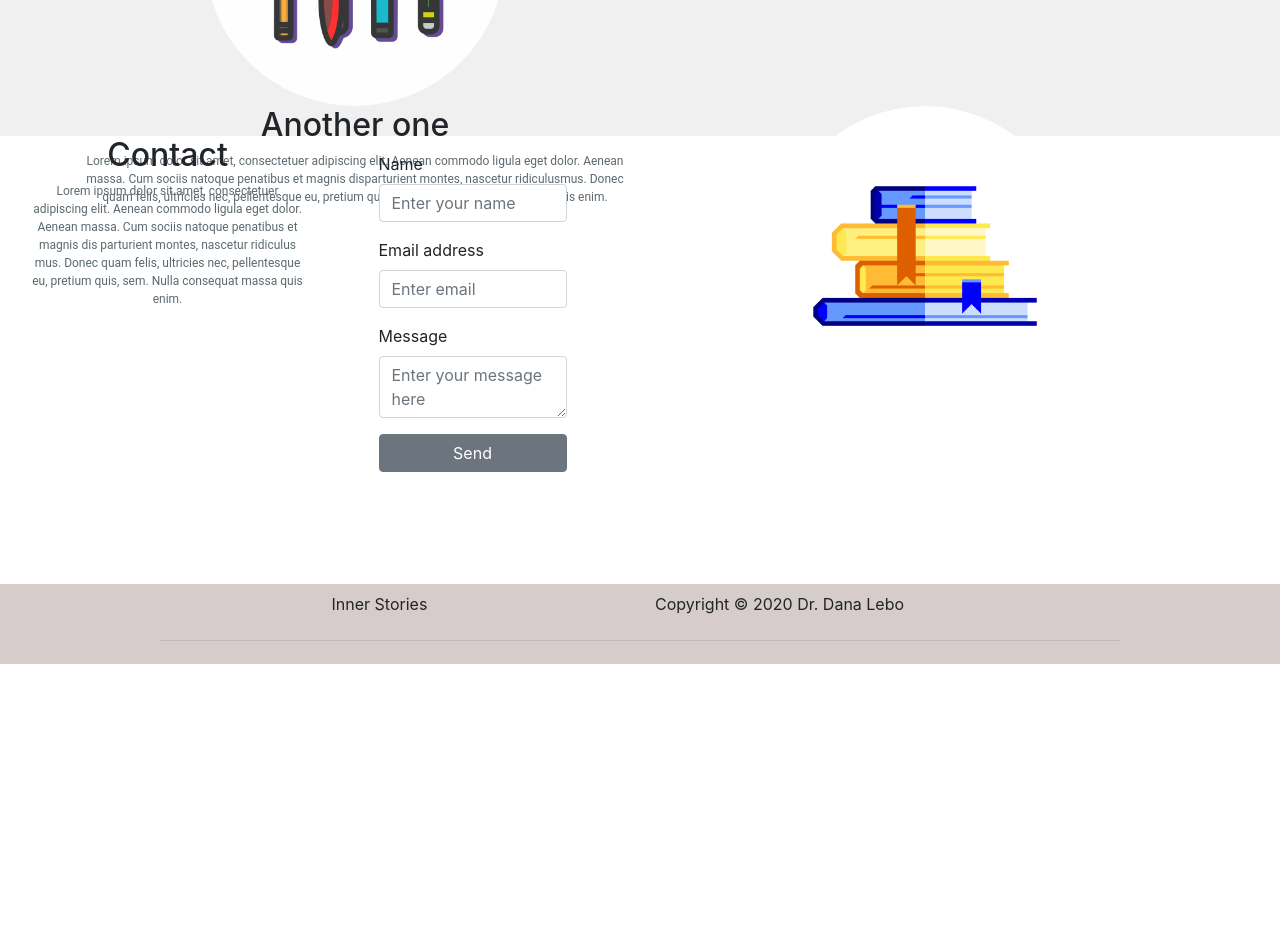
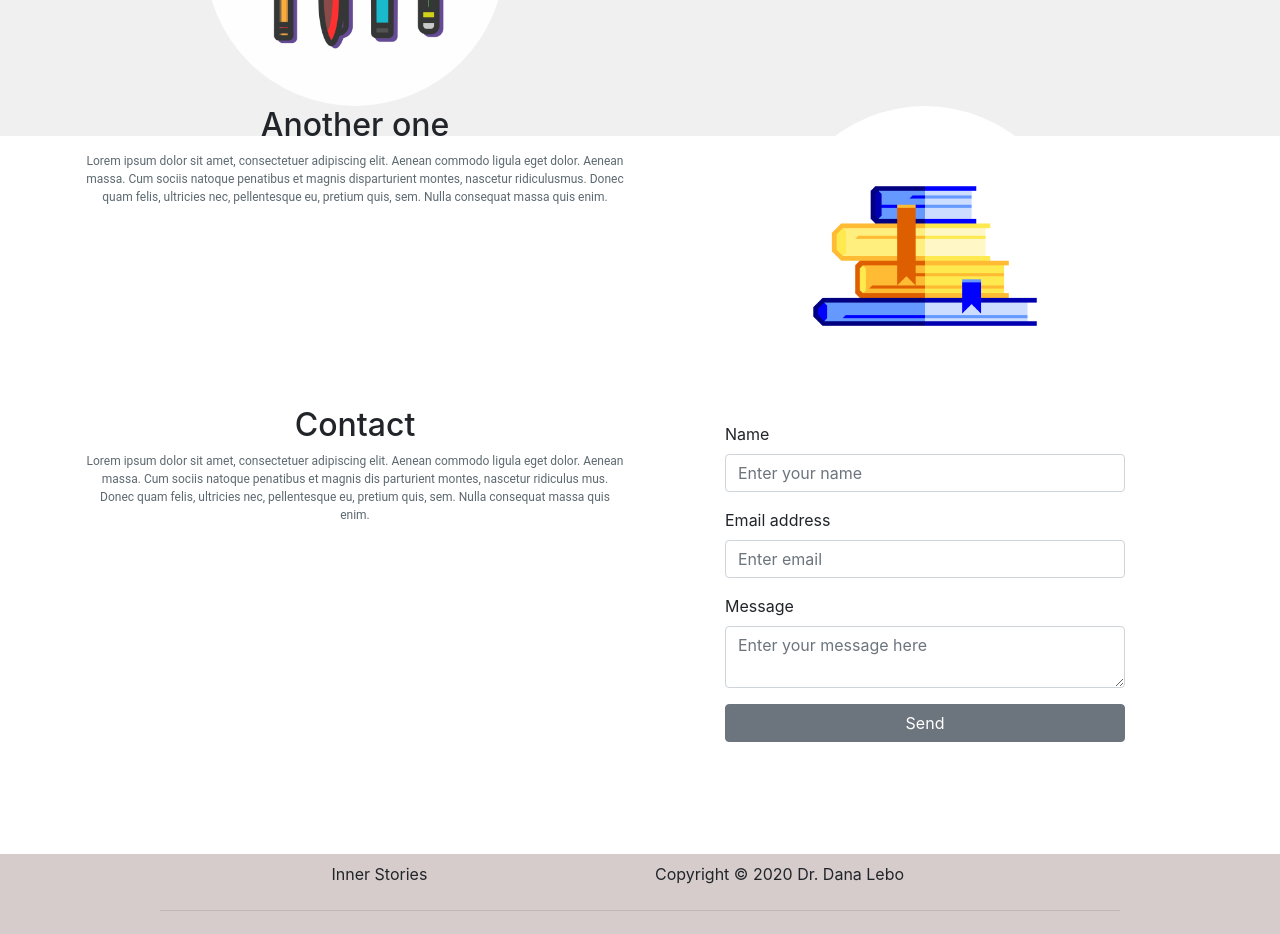
Before and after one commit to web-dev-carolina/CYCEssaysTutoring, a React (Create React App) app in the folder cyc-essays-tutoring/: page / in a window 1280 px wide. Shown: the part 1600-2534 px from the top of the page. Before the commit the page ends 2264 px from the top, so only its background shows below. Built offline with nearby package versions, Linux system fonts and the light colour scheme.

Commit message:
contact update

```diff
--- a/cyc-essays-tutoring/src/components/Contact.jsx
+++ b/cyc-essays-tutoring/src/components/Contact.jsx
@@ -5,8 +5,9 @@ import './contact.css'
 
 const Contact = () => {
     return (
-        <Row>
+
         <div className="container mb-5 row mr-auto ml-auto contact-form">
+            <Row>
             <div className="col-xs-12 col-md-6">
                 <div className="text-center">
                     <h2 className="section-heading">Contact</h2>
@@ -38,8 +39,9 @@ const Contact = () => {
 
                 </div>
             </div>
+            </Row>
         </div>
-        </Row>
+
     )
 }
 
```
